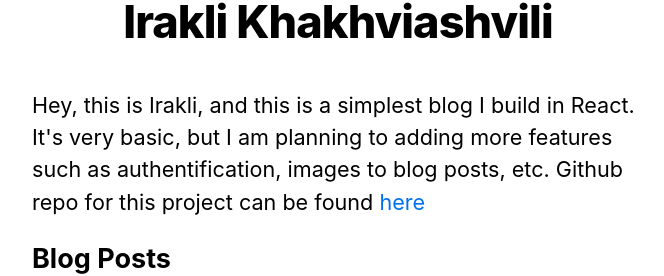
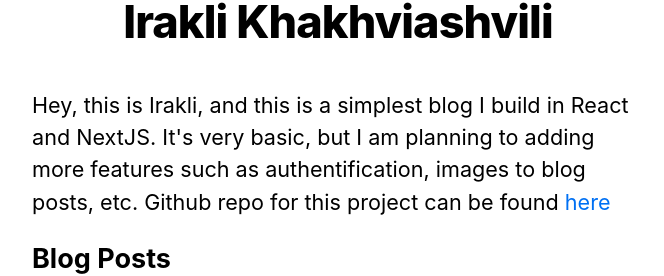
Before and after one commit to irakligeek/nextjs-blog, a Next.js app: page / in a window 1280 px wide. Shown: the part 221-497 px from the top of the page, without its empty margins (302-966 px from the left). Built offline with nearby package versions, Linux system fonts and the light colour scheme; no server answers; the database is empty.

Commit message:
Update more copy

```diff
--- a/pages/index.js
+++ b/pages/index.js
@@ -23,7 +23,7 @@ export default function Home({ posts }) {
 
       <section className={utilStyles.headingMd}>
         <p>
-          Hey, this is Irakli, and this is a simplest blog I build in React. It's very basic,
+          Hey, this is Irakli, and this is a simplest blog I build in React and NextJS. It's very basic,
           but I am planning to adding more features such as authentification, images to blog posts, etc.
           Github repo for this project can be
           found <a href="https://github.com/irakligeek/nextjs-blog" target="_blank">here</a>
```
